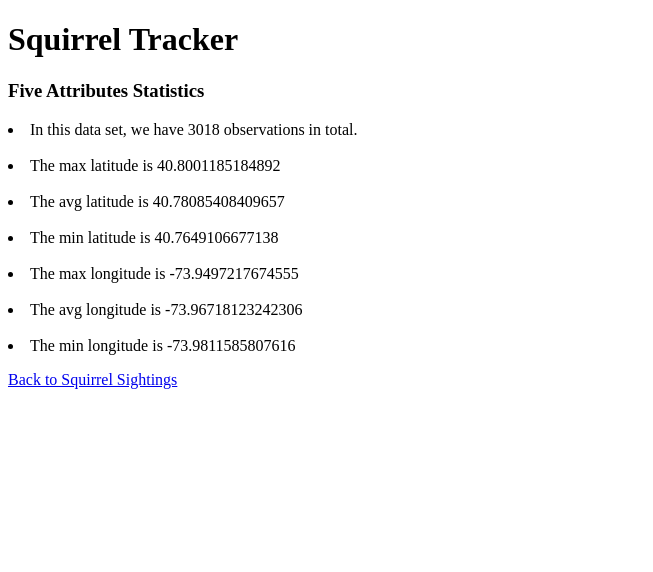
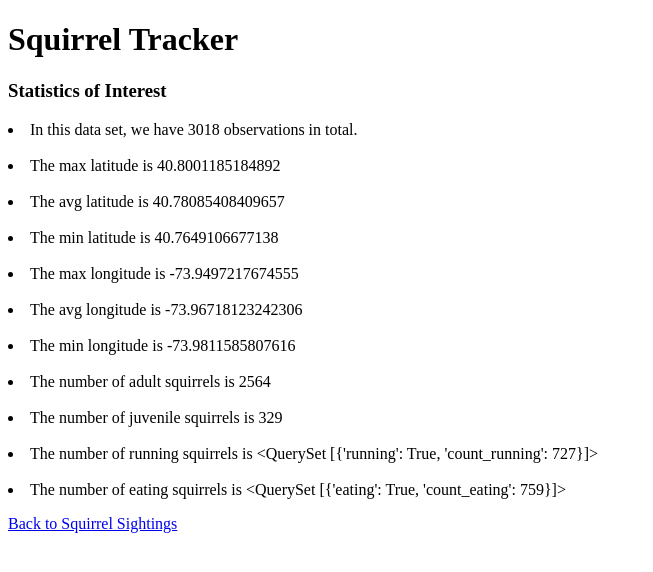
Before and after one commit to nixuansun/happySquirrel, a Django app: page /sightings/stats/ in a window 1280 px wide. Shown: the top 572 px of the page, without its empty margins (0-653 px from the left). Run offline with Django 3.2, Linux system fonts and the light colour scheme; data comes from the database, SQL or seed files in the repository.

Commit message:
Update stats.html

```diff
--- a/squirrel/templates/squirrel/stats.html
+++ b/squirrel/templates/squirrel/stats.html
@@ -6,7 +6,7 @@
     <body>
         <header class='header'>
             <h1>Squirrel Tracker</h1>
-            <h3>Five Attributes Statistics</h3>
+            <h3>Statistics of Interest</h3>
         </header>
 
         <main>
@@ -23,6 +23,14 @@
 		<li>The avg longitude is {{long.average_longitude}}</li>
       		<br>
 		<li>The min longitude is {{long.min_longitude}}</li>
+		<br>
+		<li>The number of adult squirrels is {{count_adult}}</li>
+		<br>
+      		<li>The number of juvenile squirrels is {{count_juvenile}}</li>
+		<br>
+		<li>The number of running squirrels is {{count_running}}</li>
+		<br>
+      		<li>The number of eating squirrels is {{count_eating}}</li>
     	</main>
 	<p><a href="/sightings/">Back to Squirrel Sightings</a></p>
 
```
